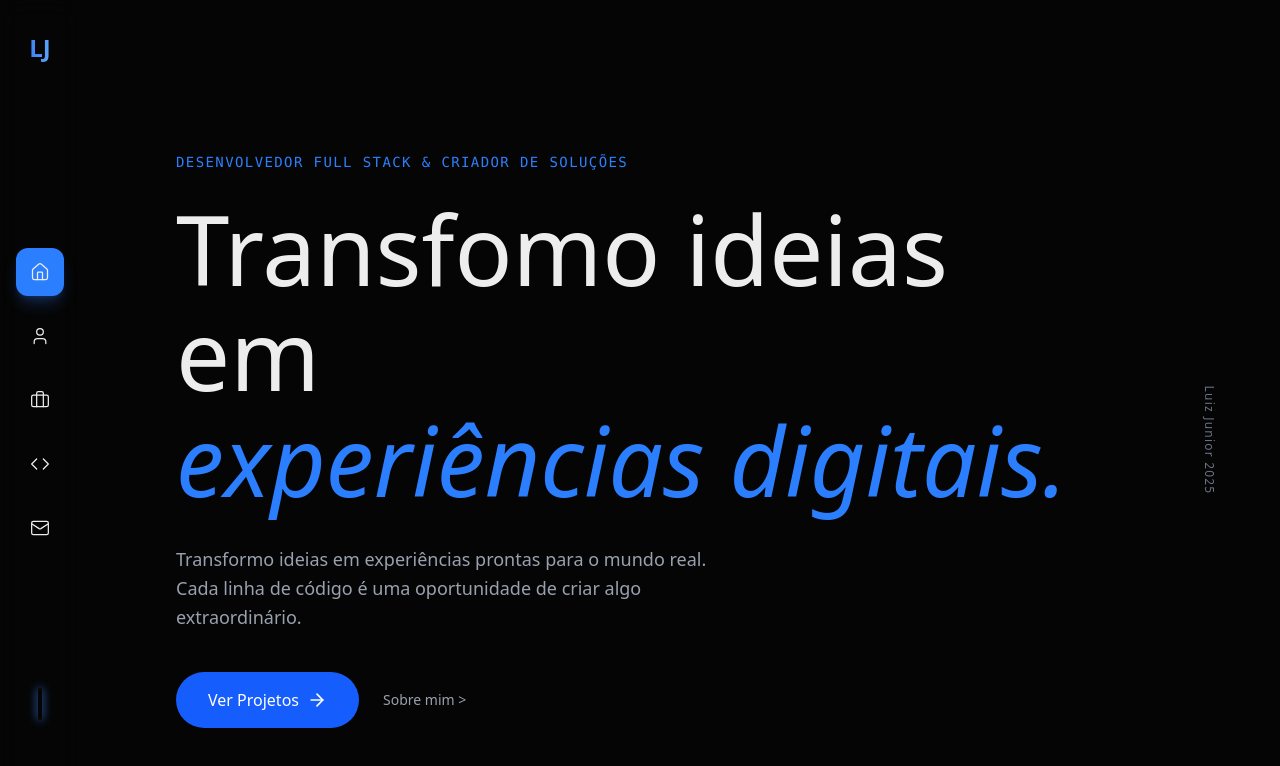
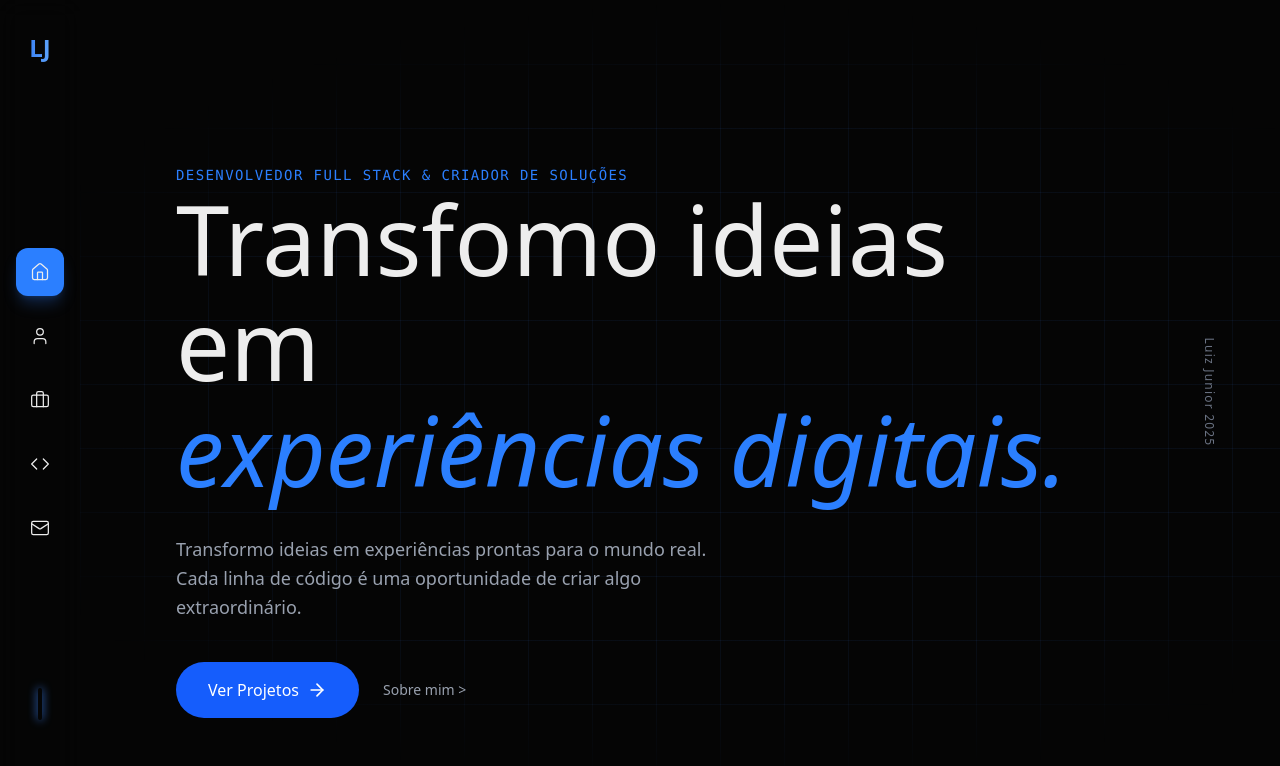
Before and after one commit to lacj2000/portifolio, a Next.js app: page / in a window 1280 px wide. Shown: the top 766 px of the page. Built offline with nearby package versions, Linux system fonts and the light colour scheme.

Commit message:
refactor: reorganize Hero component structure and improve readability

```diff
--- a/src/components/sections/Hero.tsx
+++ b/src/components/sections/Hero.tsx
@@ -3,7 +3,7 @@ import { ArrowRight } from "lucide-react";
 
 
 // Props opcionais, caso queira passar dados dinâmicos no futuro
-interface HeroProps {}
+interface HeroProps { }
 
 export const Hero = forwardRef<HTMLDivElement, HeroProps>((props, ref) => {
   return (
@@ -12,10 +12,20 @@ export const Hero = forwardRef<HTMLDivElement, HeroProps>((props, ref) => {
       id="hero"
       className="flex min-h-screen flex-col justify-center px-12 lg:px-24 pt-20"
     >
+      <div className="absolute inset-0 z-0 pointer-events-none">
+
+        <div className="absolute inset-0 h-full w-full bg-[linear-gradient(to_right,#3b82f612_1px,transparent_1px),linear-gradient(to_bottom,#3b82f612_1px,transparent_1px)] bg-size-[4rem_4rem] mask-[radial-gradient(ellipse_60%_50%_at_50%_50%,#000_70%,transparent_100%)]" />
+
+        <div className="absolute inset-0 bg-background/20" />
+      </div>
+
+      <div className="z-10">
         <span className="mb-6 font-mono text-sm uppercase tracking-widest text-blue-500">
           Desenvolvedor Full Stack & Criador de Soluções
 
         </span>
+        <div>
+
 
 
           <h1 className="max-w-4xl font-serif text-6xl font-medium leading-[1.1] md:text-8xl">
@@ -40,8 +50,10 @@ export const Hero = forwardRef<HTMLDivElement, HeroProps>((props, ref) => {
           </div>
 
           {/* Indicador de Scroll */}
-      <div className="absolute bottom-auto right-24 hidden flex-col items-center gap-2 md:flex">
+          <div className="absolute bottom-[50%] right-24 hidden flex-col items-center gap-2 md:flex">
             <span className="rotate-90 text-xs tracking-widest text-gray-500"> Luiz Junior {new Date().getFullYear()}</span>
+          </div>
+        </div>
       </div>
     </section>
   );
```
Lines whose indentation alone changed are shown as unchanged.
